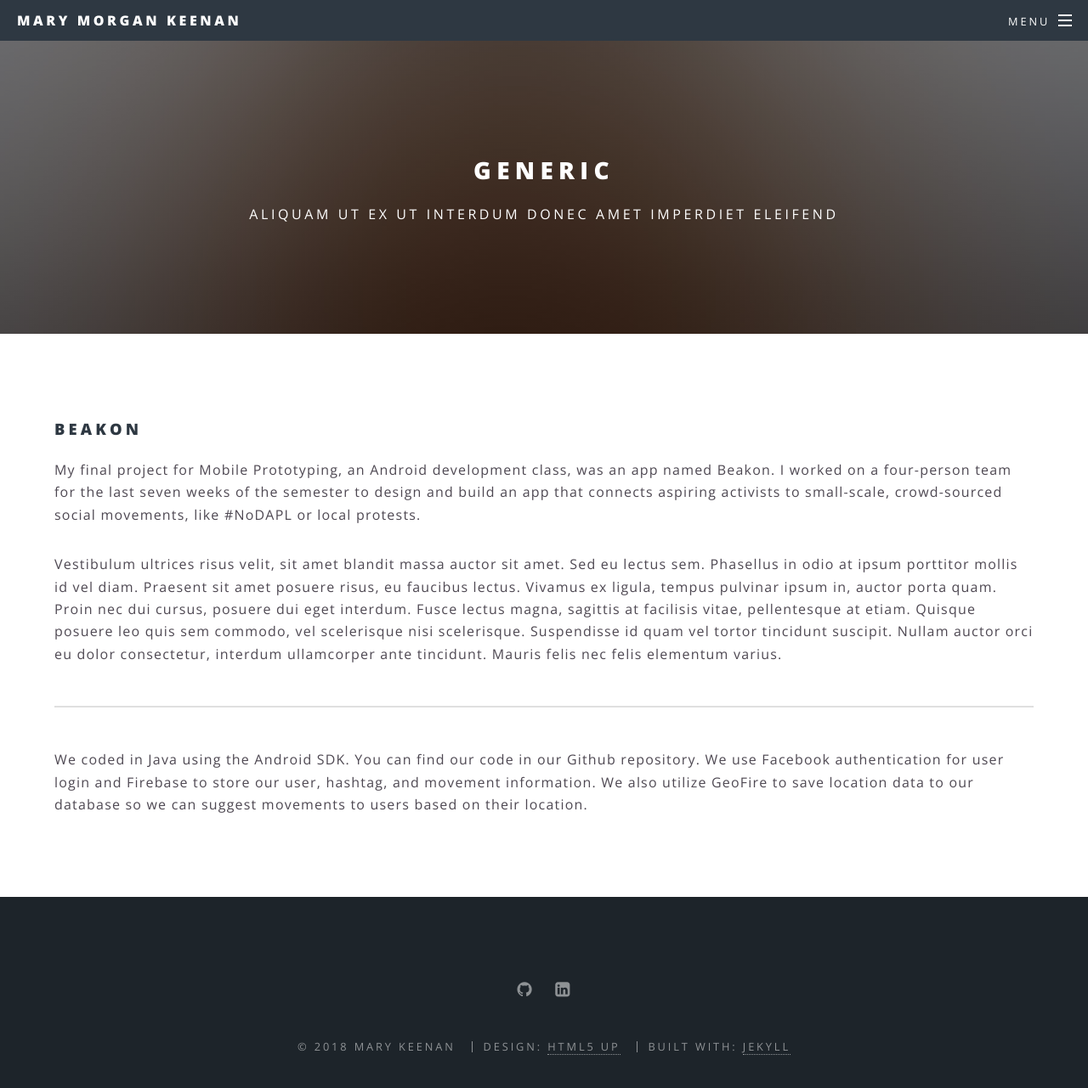
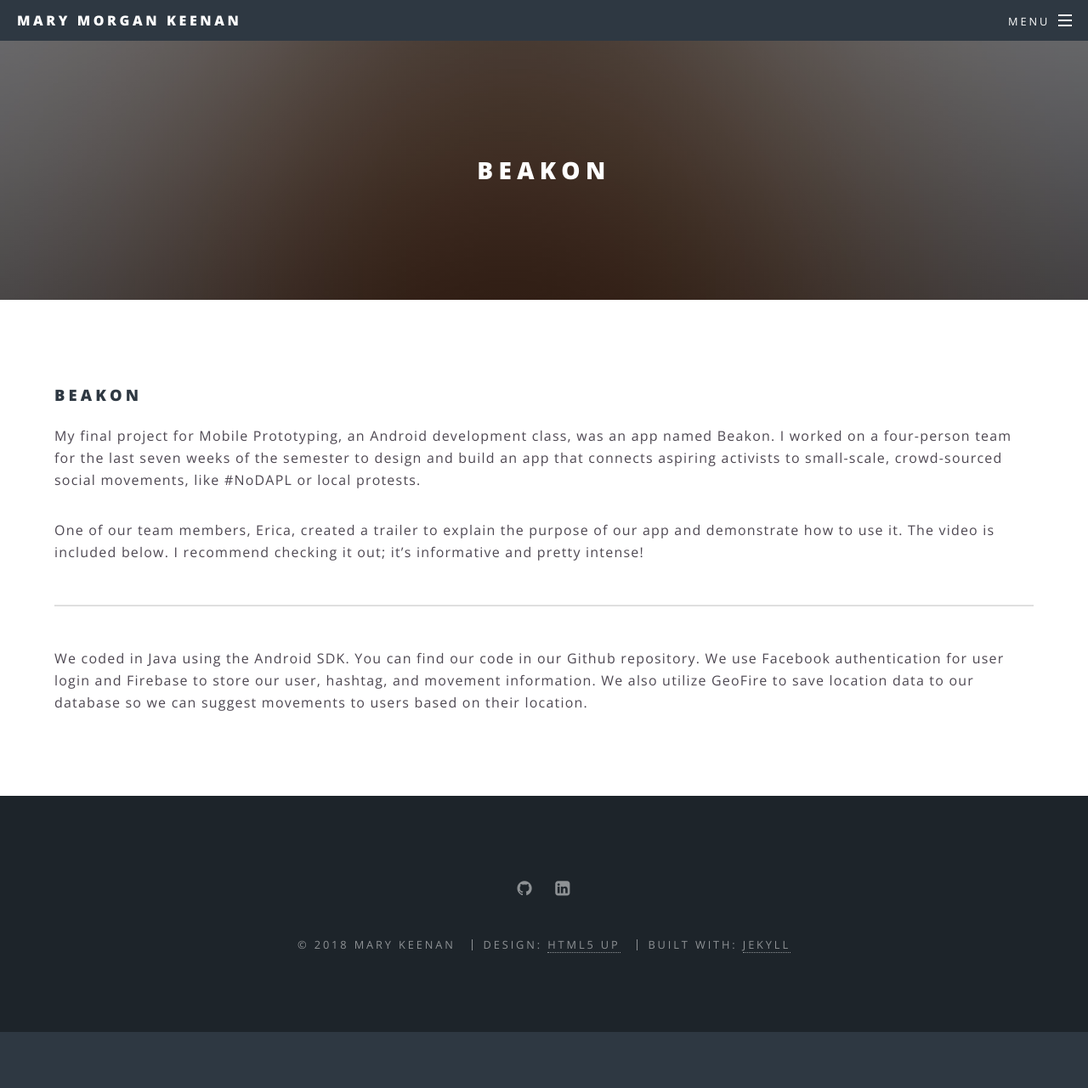
Before and after one commit to mary-keenan/mary-keenan.github.io, a Jekyll site: the page built from beakon.html, in a window 1280 px wide and 1335 px high. Shown: the top 1281 px of the window at 85% size. Built offline with Jekyll 4.4.1, drawn with Linux system fonts in a browser that asks for light colours.

Commit message:
got rid of sub title

```diff
--- a/_layouts/page.html
+++ b/_layouts/page.html
@@ -5,7 +5,7 @@ layout: default
 
   <header>
     <h2>{{ page.title }}</h2>
-    <p>Aliquam ut ex ut interdum donec amet imperdiet eleifend</p>
+    <p></p>
   </header>
 
   <section class="wrapper style5">
--- a/beakon.html
+++ b/beakon.html
@@ -1,13 +1,14 @@
 ---
 layout: page
-title: Generic
+title: Beakon
 ---
 	<h3>Beakon</h3>
 	<p>
 	My final project for Mobile Prototyping, an Android development class, was an app named Beakon. I worked on a four-person team for the last seven weeks of the semester to design and build an app that connects aspiring activists to small-scale, crowd-sourced social movements, like #NoDAPL or local protests.
 	</p>
+
 	<p>
-	Vestibulum ultrices risus velit, sit amet blandit massa auctor sit amet. Sed eu lectus sem. Phasellus in odio at ipsum porttitor mollis id vel diam. Praesent sit amet posuere risus, eu faucibus lectus. Vivamus ex ligula, tempus pulvinar ipsum in, auctor porta quam. Proin nec dui cursus, posuere dui eget interdum. Fusce lectus magna, sagittis at facilisis vitae, pellentesque at etiam. Quisque posuere leo quis sem commodo, vel scelerisque nisi scelerisque. Suspendisse id quam vel tortor tincidunt suscipit. Nullam auctor orci eu dolor consectetur, interdum ullamcorper ante tincidunt. Mauris felis nec felis elementum varius.
+	One of our team members, Erica, created a trailer to explain the purpose of our app and demonstrate how to use it. The video is included below. I recommend checking it out; it’s informative and pretty intense!
 	</p>
 
 	<hr />
--- a/spectre.html
+++ b/spectre.html
@@ -1,6 +1,6 @@
 ---
 layout: page
-title: Generic
+title: Spectre
 ---
 	<h3>Spectre</h3>
 	<p>
```
